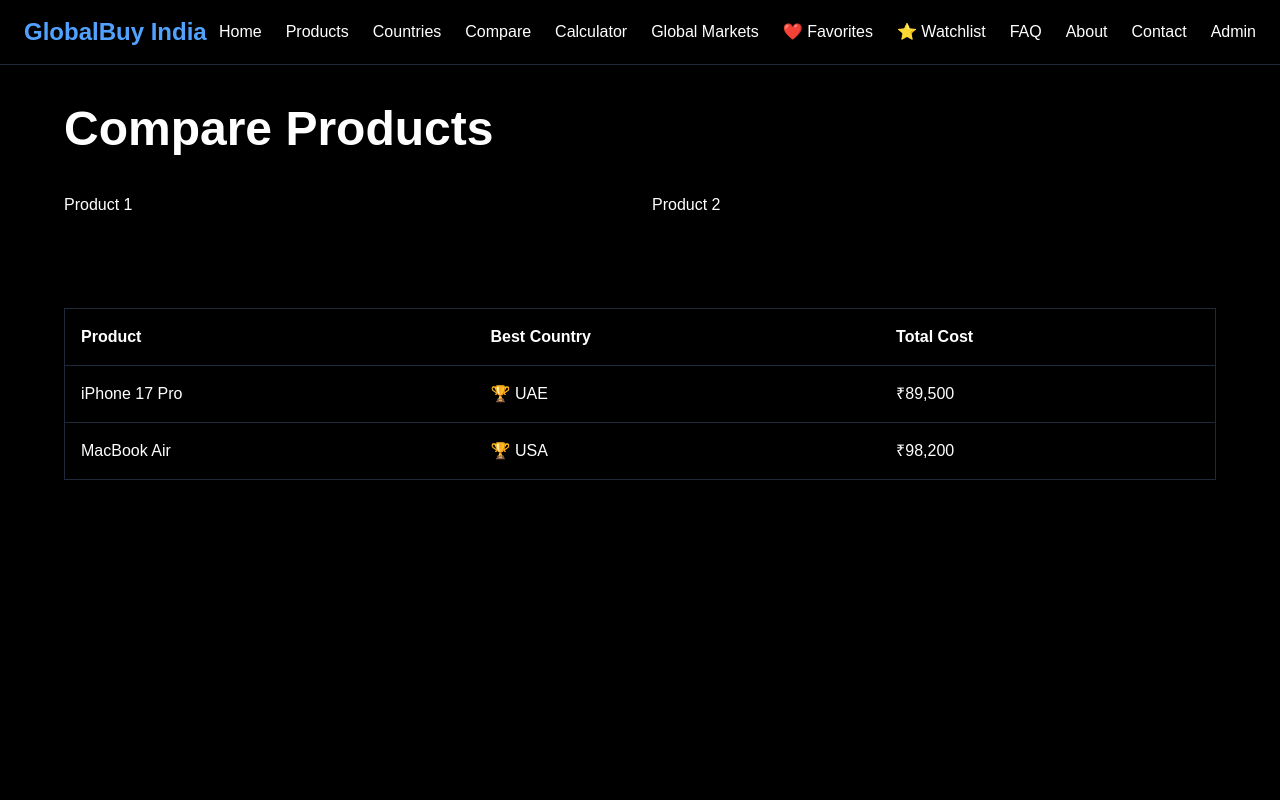
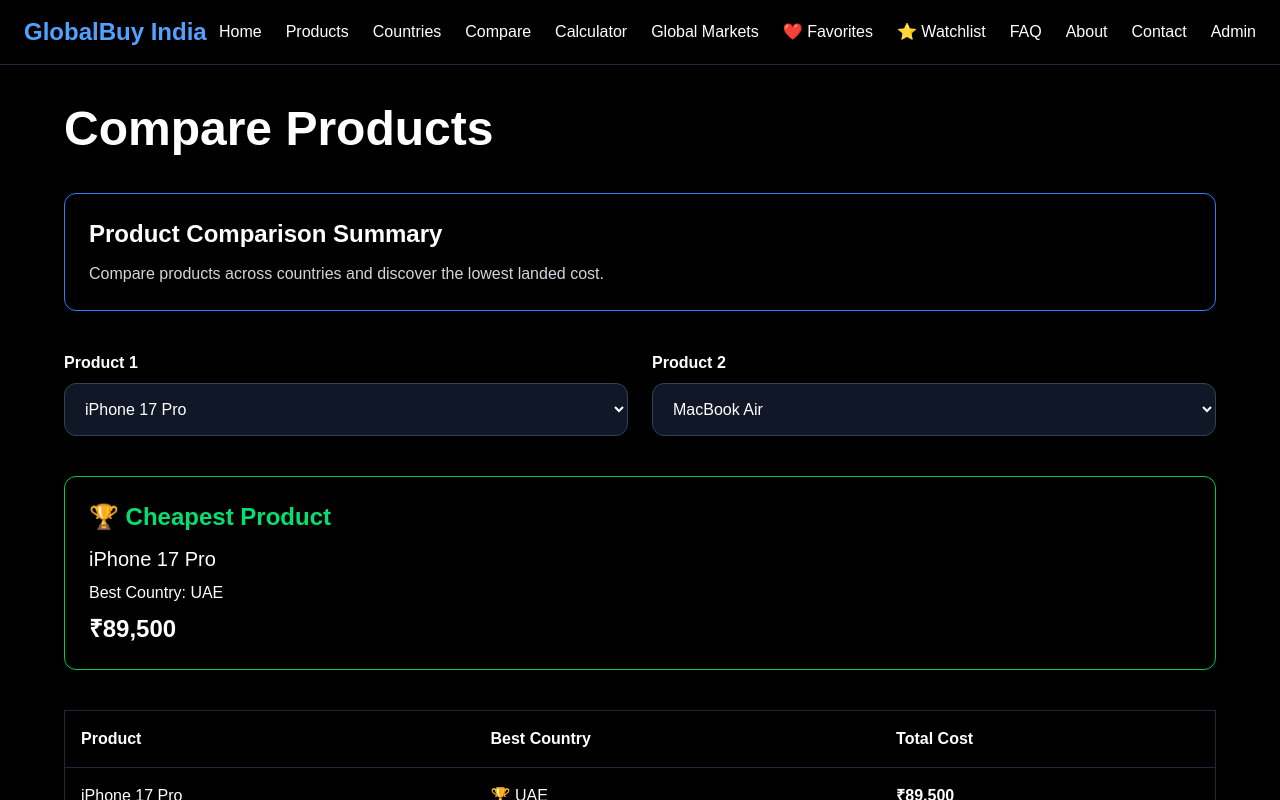
Before and after one commit to MuraliManavi/globalbuy-india, a Next.js app: page /compare in a window 1280 px wide. Shown: the top 800 px of the page. Built offline with nearby package versions, Linux system fonts and the light colour scheme.

Commit message:
Enhanced compare page UI

```diff
--- a/app/compare/page.tsx
+++ b/app/compare/page.tsx
@@ -23,22 +23,37 @@
   const getBestDeal = (product: any) => {
     if (!product) return null;
 
-    const offers = product.offers.map((offer: any) => ({
+    const offers = product.offers
+      .map((offer: any) => ({
         ...offer,
         total:
           offer.price +
           offer.shipping +
           offer.duty +
           offer.gst,
-    }));
+      }))
+      .sort((a: any, b: any) => a.total - b.total);
 
-    return offers.sort(
-      (a: any, b: any) => a.total - b.total
-    )[0];
+    return offers[0];
   };
 
   const best1 = getBestDeal(product1);
   const best2 = getBestDeal(product2);
+
+  const cheapestProduct =
+    best1 &&
+    best2 &&
+    best1.total < best2.total
+      ? {
+          name: product1?.name,
+          total: best1.total,
+          country: best1.country,
+        }
+      : {
+          name: product2?.name,
+          total: best2?.total,
+          country: best2?.country,
+        };
 
   return (
     <main className="min-h-screen bg-black text-white p-10">
@@ -49,10 +64,24 @@
           Compare Products
         </h1>
 
+        <div className="mb-10 border border-blue-500 rounded-xl p-6">
+
+          <h2 className="text-2xl font-bold mb-3">
+            Product Comparison Summary
+          </h2>
+
+          <p className="text-gray-300">
+            Compare products across countries and
+            discover the lowest landed cost.
+          </p>
+
+        </div>
+
         <div className="grid md:grid-cols-2 gap-6 mb-10">
 
           <div>
-            <label className="block mb-2">
+
+            <label className="block mb-2 font-semibold">
               Product 1
             </label>
 
@@ -61,7 +90,15 @@
               onChange={(e) =>
                 setProduct1Id(e.target.value)
               }
-              className="w-full p-3 rounded-xl text-black"
+              className="
+                w-full
+                p-4
+                rounded-xl
+                bg-gray-900
+                border
+                border-gray-700
+                text-white
+              "
             >
               {products.map((product) => (
                 <option
@@ -72,10 +109,12 @@
                 </option>
               ))}
             </select>
+
           </div>
 
           <div>
-            <label className="block mb-2">
+
+            <label className="block mb-2 font-semibold">
               Product 2
             </label>
 
@@ -84,7 +123,15 @@
               onChange={(e) =>
                 setProduct2Id(e.target.value)
               }
-              className="w-full p-3 rounded-xl text-black"
+              className="
+                w-full
+                p-4
+                rounded-xl
+                bg-gray-900
+                border
+                border-gray-700
+                text-white
+              "
             >
               {products.map((product) => (
                 <option
@@ -95,16 +142,40 @@
                 </option>
               ))}
             </select>
+
           </div>
 
         </div>
 
+        {cheapestProduct && (
+          <div className="mb-10 border border-green-500 rounded-xl p-6">
+
+            <h2 className="text-2xl font-bold text-green-400 mb-3">
+              🏆 Cheapest Product
+            </h2>
+
+            <p className="text-xl">
+              {cheapestProduct.name}
+            </p>
+
+            <p className="mt-2">
+              Best Country: {cheapestProduct.country}
+            </p>
+
+            <p className="mt-2 text-2xl font-bold">
+              ₹{cheapestProduct.total?.toLocaleString()}
+            </p>
+
+          </div>
+        )}
+
         <div className="overflow-x-auto">
 
-          <table className="w-full border border-gray-800">
+          <table className="w-full border border-gray-800 rounded-xl">
 
             <thead>
               <tr className="border-b border-gray-800">
+
                 <th className="p-4 text-left">
                   Product
                 </th>
@@ -116,6 +187,7 @@
                 <th className="p-4 text-left">
                   Total Cost
                 </th>
+
               </tr>
             </thead>
 
@@ -132,7 +204,7 @@
                     🏆 {best1.country}
                   </td>
 
-                  <td className="p-4">
+                  <td className="p-4 font-bold">
                     ₹{best1.total.toLocaleString()}
                   </td>
 
@@ -150,7 +222,7 @@
                     🏆 {best2.country}
                   </td>
 
-                  <td className="p-4">
+                  <td className="p-4 font-bold">
                     ₹{best2.total.toLocaleString()}
                   </td>
 
```
Lines whose indentation alone changed are shown as unchanged.
